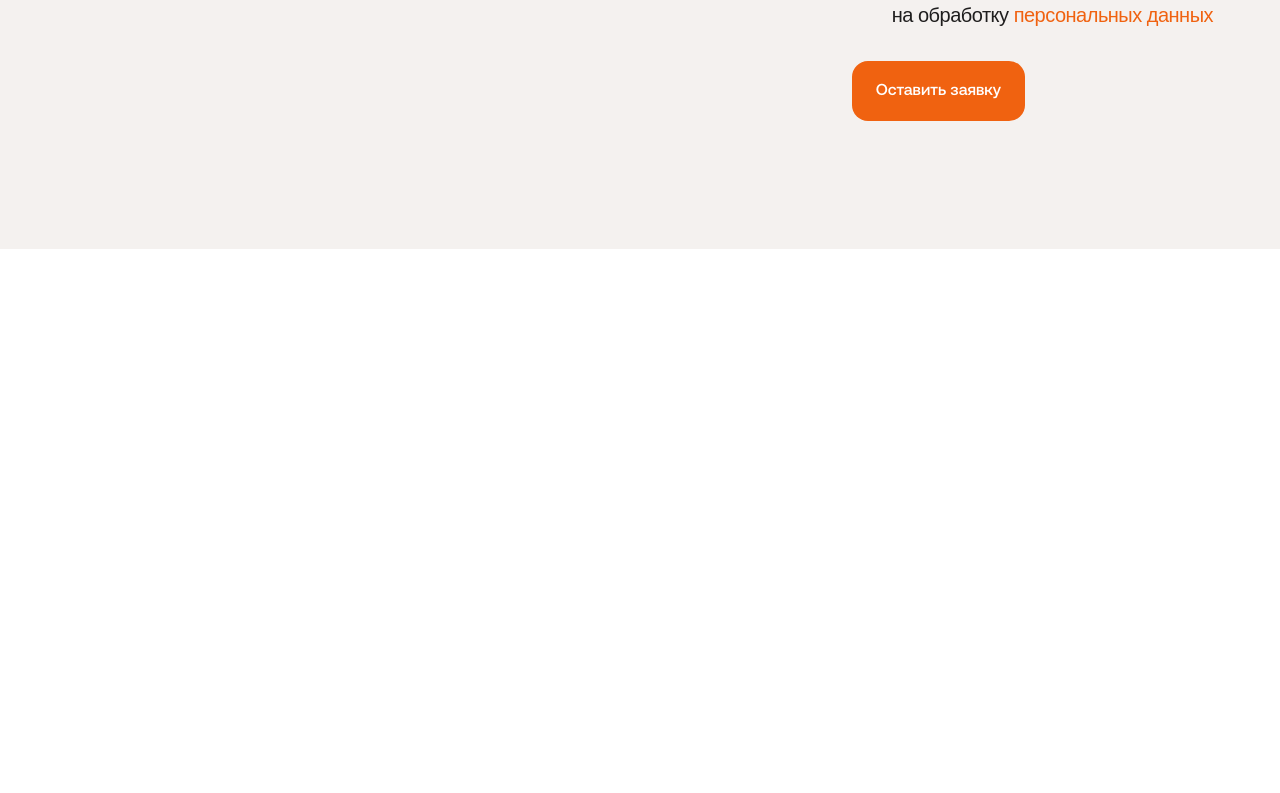
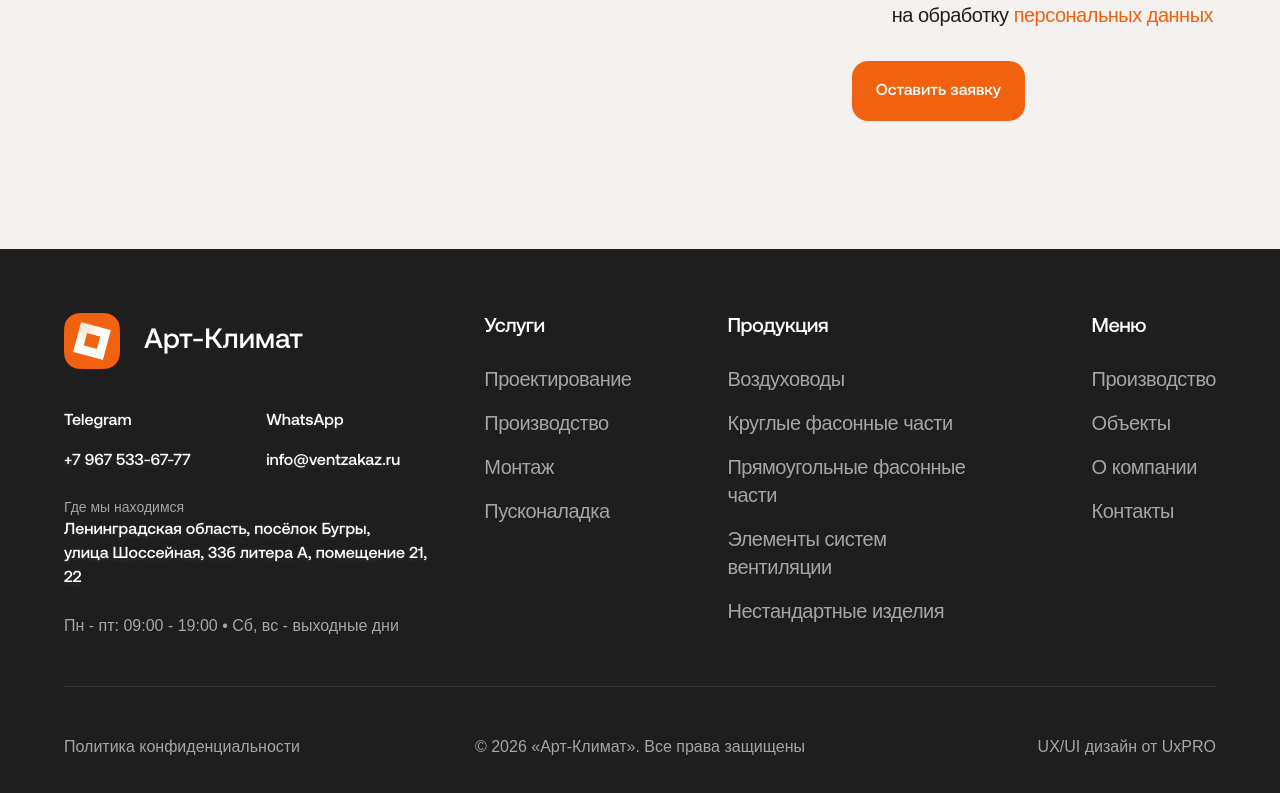
Before and after one commit to kinnaamf/art-klimat-vue, a Vue app: page / in a window 1280 px wide. Shown: the part 10834-11627 px from the top of the page. Before the commit the page ends 11083 px from the top, so only its background shows below. Built offline with nearby package versions, Linux system fonts and the light colour scheme; a web font is replaced by a local one.

Commit message:
feat: add footer section

```diff
--- /dev/null
+++ b/src/components/FooterColumn.vue
@@ -0,0 +1,27 @@
+<script setup lang="ts">
+defineProps<{
+  title: string
+  links: { label: string; to: string }[]
+}>()
+</script>
+
+<template>
+  <div class="text-xl">
+    <h6 class="h6">{{ title }}</h6>
+
+    <nav class="flex flex-col gap-4 mt-6 font-normal">
+      <a  v-for="link in links"
+          :key="link.label"
+          :to="link.to"
+          :href="link.label"
+          class="text-big !text-white/60"
+      >
+        {{ link.label }}
+      </a>
+    </nav>
+  </div>
+</template>
+
+<style scoped lang="postcss">
+
+</style>
--- a/src/components/layout/AppFooter.vue
+++ b/src/components/layout/AppFooter.vue
@@ -1,9 +1,71 @@
 <script setup lang="ts">
+
+import FooterColumn from "@/components/FooterColumn.vue";
+
+const services = [
+  { label: 'Проектирование', to: '/' },
+  { label: 'Производство', to: '/' },
+  { label: 'Монтаж', to: '/' },
+  { label: 'Пусконаладка', to: '/' },
+]
+
+const products = [
+  { label: 'Воздуховоды', to: '/' },
+  { label: 'Круглые фасонные части', to: '/' },
+  { label: 'Прямоугольные фасонные части', to: '/' },
+  { label: 'Элементы систем вентиляции', to: '/' },
+  { label: 'Нестандартные изделия', to: '/' },
+]
+
+const menu = [
+  { label: 'Производство', to: '/' },
+  { label: 'Объекты', to: '/' },
+  { label: 'О компании', to: '/' },
+  { label: 'Контакты', to: '/' },
+]
 
 </script>
 
 <template>
-
+<div class="bg-[#1f1e1e]">
+  <div class="max-w-[1440px] mx-auto text-white px-16 pt-16 pb-12">
+    <div class="flex justify-between gap-12">
+      <div>
+        <div class="flex items-center gap-6">
+          <img src="/images/logo.png" alt="" class="w-14 h-14">
+          <h3 class="text-white text-[28px] font-medium leading-8">Арт-Климат</h3>
+        </div>
+        <div class="space-y-6 mt-10">
+          <div class="grid grid-cols-2 gap-x-8 gap-y-4">
+            <span class="text-1-bold">Telegram</span>
+            <span class="text-1-bold">WhatsApp</span>
+            <span class="text-1-bold">+7 967 533-67-77</span>
+            <span class="text-1-bold">info@ventzakaz.ru</span>
+          </div>
+          <div>
+            <h5 class="text-2 text-white/60">Где мы находимся</h5>
+            <h4 class="text-1-bold mt-px">
+              Ленинградская область, посёлок Бугры,<br>
+              улица Шоссейная, 33б литера А, помещение 21, 22
+            </h4>
+            <h5 class="text-1 text-white/60 mt-6">Пн - пт: 09:00 - 19:00 • Сб, вс - выходные дни</h5>
+          </div>
+        </div>
+      </div>
+      <div class="flex gap-24">
+        <FooterColumn title="Услуги" :links="services"/>
+        <FooterColumn title="Продукция" :links="products"/>
+        <FooterColumn title="Меню" :links="menu"/>
+      </div>
+    </div>
+    <div class="h-px bg-white/10 my-12"></div>
+    <div class="flex gap-4">
+      <a href="" class="text-1 text-left !text-white/60 w-1/3">Политика конфиденциальности</a>
+      <span class="text-1 text-center !text-white/60 w-1/3">© 2026 «Арт-Климат». Все права защищены</span>
+      <span class="text-1 text-right !text-white/60 w-1/3">UX/UI дизайн от UxPRO</span>
+    </div>
+  </div>
+</div>
 </template>
 
 <style scoped lang="postcss">
```
Also changed, not shown: public/images/logo.png (added).
